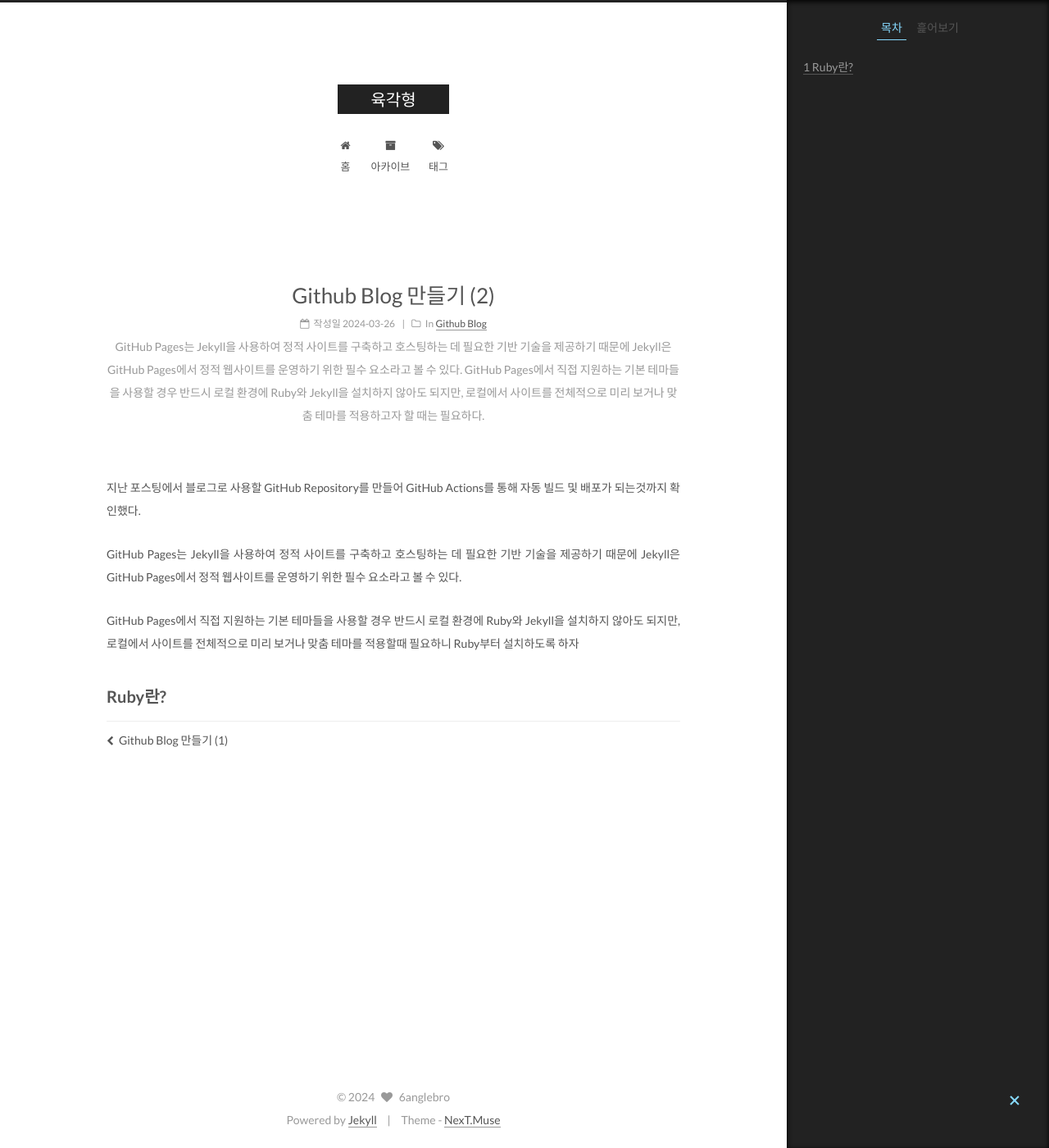
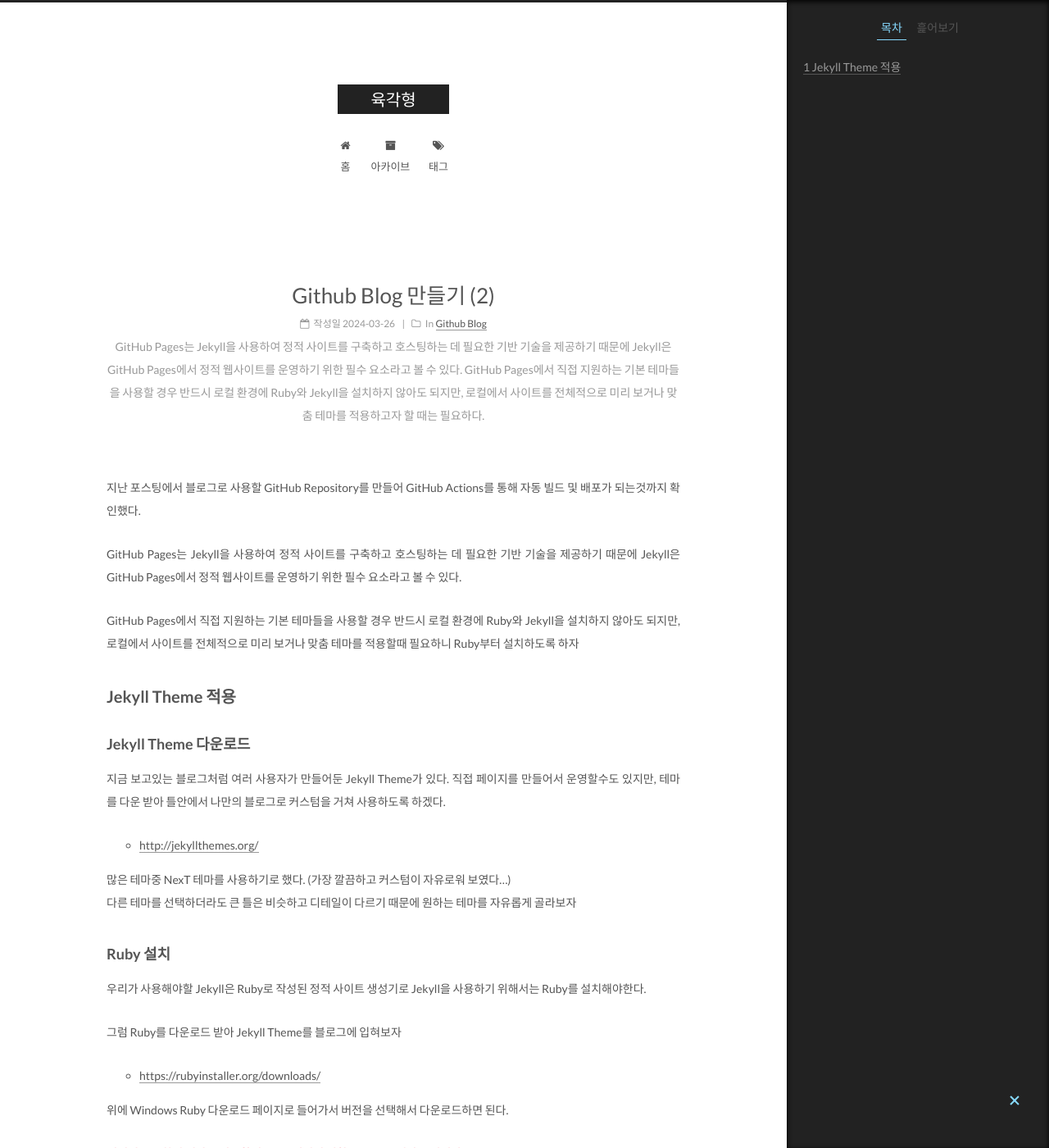
Before and after one commit to yukmekim/yukmekim.github.io, a Jekyll site: the page built from _posts/2024-03-26-github-blog-2.md, in a window 1280 px wide and 1400 px high. Shown: the whole window at 82% size. Built offline with Jekyll 4.4.1, drawn with Linux system fonts in a browser that asks for light colours; some of the changed text lies outside the part shown.

Commit message:
gitblog_2 post write

```diff
--- a/_posts/2024-03-26-github-blog-2.md
+++ b/_posts/2024-03-26-github-blog-2.md
@@ -12,4 +12,33 @@ GitHub Pages는 Jekyll을 사용하여 정적 사이트를 구축하고 호스
 
 GitHub Pages에서 직접 지원하는 기본 테마들을 사용할 경우 반드시 로컬 환경에 Ruby와 Jekyll을 설치하지 않아도 되지만, 로컬에서 사이트를 전체적으로 미리 보거나 맞춤 테마를 적용할때 필요하니 Ruby부터 설치하도록 하자
 
-## Ruby란?
+## Jekyll Theme 적용
+### Jekyll Theme 다운로드
+지금 보고있는 블로그처럼 여러 사용자가 만들어둔 Jekyll Theme가 있다. 직접 페이지를 만들어서 운영할수도 있지만, 테마를 다운 받아 틀안에서 나만의 블로그로 커스텀을 거쳐 사용하도록 하겠다.
+
+* [http://jekyllthemes.org/](http://jekyllthemes.org/)
+
+많은 테마중 NexT 테마를 사용하기로 했다. (가장 깔끔하고 커스텀이 자유로워 보였다...)
+다른 테마를 선택하더라도 큰 틀은 비슷하고 디테일이 다르기 때문에 원하는 테마를 자유롭게 골라보자
+
+### Ruby 설치
+우리가 사용해야할 Jekyll은 Ruby로 작성된 정적 사이트 생성기로 Jekyll을 사용하기 위해서는 Ruby를 설치해야한다.
+
+그럼 Ruby를 다운로드 받아 Jekyll Theme를 블로그에 입혀보자
+
+* [https://rubyinstaller.org/downloads/](https://rubyinstaller.org/downloads/)
+
+위에 Windows Ruby 다운로드 페이지로 들어가서 버전을 선택해서 다운로드하면 된다.
+
+**여기서 중요한건 테마를 적용할때 Ruby 버전이 영향을 줄 수도 있다는 것이다.**{: style="color: #f74e62"}
+우리가 선택한 테마들은 특정 버전의 Ruby 버전에서 가장 잘 작동되도록 설계가 되어 호환이 안될수도 있다.
+
+![Desktop Preview](/assets/images/post/gitblog_2/nexT-ruby-version.png)
+
+내가 선택한 테마의 경우 개발자가 친절하게 Ruby 2.1.0 버전 또는 그 이상으로 사용하라고 적어놨다.
+
+![Desktop Preview](/assets/images/post/gitblog_2/ruby-download.png)
+
+가장 최신 버전의 Ruby를 다운로드 받아 별다른 설정 없이 next만 눌러 설치를 완료후 window search에 `Start Command Prompt with Ruby` 라고 검색해보면 못보던 커맨드 창이 생긴걸 볼 수 있다.
+
+커맨드 창을 실행시켜 1편에서 GitHub에서 Clone 받은 블로그의 로컬 경로로 이동해 Jekyll을 설치하도록 하자
```
Also changed, not shown: _posts/2024-03-25-github-blog-1.md (+8 -8 lines), assets/images/post/gitblog_2/nexT-ruby-version.png (added), assets/images/post/gitblog_2/ruby-download.png (added).
